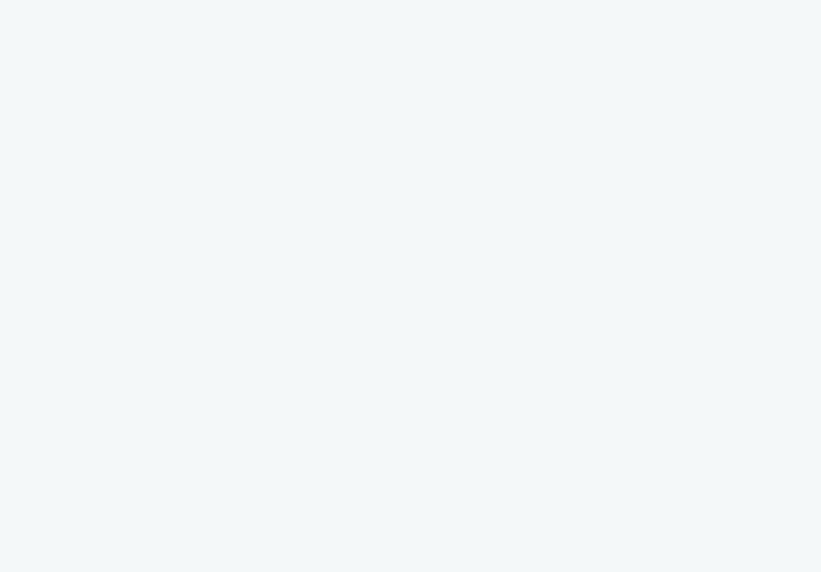
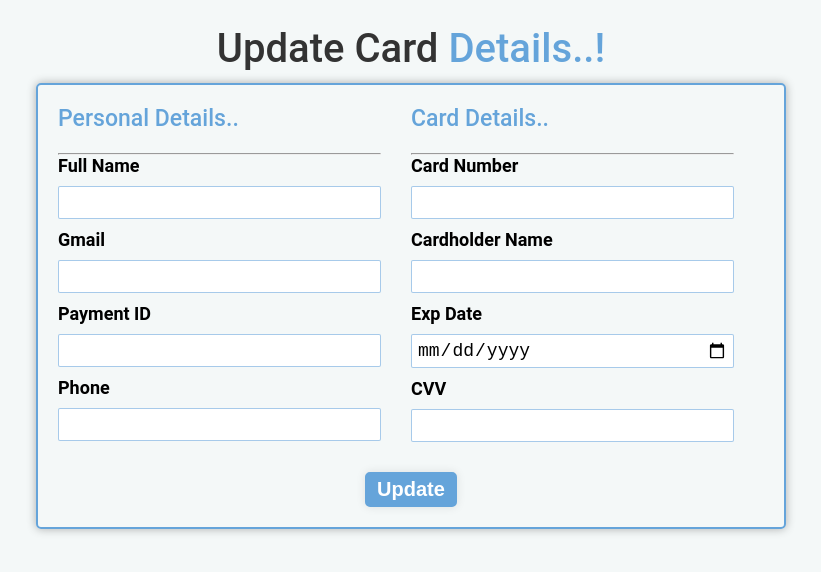
Before and after one commit to cynos28/Hotel-Reservation-system, a React (Create React App) app in the folder client/: page /card-details/update-payment/1 in a window 1280 px wide. Before the commit this address had no page. Shown: the top 572 px of the page, without its empty margins (229-1050 px from the left). Built offline with nearby package versions, Linux system fonts and the light colour scheme; no server answers.

Commit message:
update payment functionality

```diff
--- a/client/src/App.js
+++ b/client/src/App.js
@@ -38,6 +38,7 @@ import 'react-toastify/dist/ReactToastify.css';
 //Payments
 import AddPayment from './pages/Payments/AddPayment';
 import CardDetails from './pages/Payments/CardDetails';
+import UpdatePayment from './pages/Payments/UpdatePayment';
 
 axios.defaults.withCredentials = true;
 
@@ -96,6 +97,7 @@ function App() {
           {/* Payments page */}
           <Route path="/add-payment" element={<AddPayment />} />
           <Route path="/card-details" element={<CardDetails />} />
+          <Route path="/card-details/update-payment/:id" element={<UpdatePayment/>} />
 
 
 
--- a/client/src/pages/Payments/CardDetails/index.js
+++ b/client/src/pages/Payments/CardDetails/index.js
@@ -109,7 +109,7 @@ function CardDetail() {
                 <td className="tble_card_details_th">{payment.amount}</td>
                 <td className="tble_card_details_th">
                   <Link
-                    to={`/updatepayment/${payment._id}`}
+                    to={`/card-details/update-payment/${payment._id}`}
                     className="updtbtn"
                   >
                     Update
--- /dev/null
+++ b/client/src/pages/Payments/UpdatePayment/index.js
@@ -0,0 +1,179 @@
+import React, { useEffect, useState } from "react";
+import { useNavigate } from "react-router";
+import "../AddPayment/styles.css";
+import axios from "axios";
+import { useParams } from "react-router";
+import {BACKEND_URL} from "../../../constants";
+
+function UpdatePayment() {
+  const [inputs, setInputs] = useState({});
+  const history = useNavigate();
+  const _id = useParams().id;
+
+  useEffect(() => {
+    const fetchHandler = async () => {
+      await axios
+        .get(`${BACKEND_URL}/api/payment/${_id}`)
+        .then((res) => res.data)
+        .then((data) => setInputs(data.payment));
+    };
+    fetchHandler();
+  }, [_id]);
+
+  const sendRequest = async () => {
+    try {
+      await axios.put(`${BACKEND_URL}/api/payment/${_id}`, {
+        name: String(inputs.name),
+        gmail: String(inputs.gmail),
+        cardno: String(inputs.cardno),
+        cardname: String(inputs.cardname),
+        expdate: String(inputs.expdate),
+        cvv: String(inputs.cvv),
+        payid: String(inputs.payid),
+        type: String(inputs.type),
+        amount: String(inputs.amount),
+      });
+    } catch (error) {
+      // Handle error if needed
+      console.error("Error updating Payment details:", error);
+    }
+  };
+  const handleChange = (e) => {
+    setInputs((prevState) => ({
+      ...prevState,
+      [e.target.name]: e.target.value,
+    }));
+  };
+
+  const handleSubmit = async (e) => {
+    e.preventDefault();
+    console.log(inputs);
+    sendRequest().then(() => {
+      window.alert("Update successfully!");
+      history("/card-details");
+    });
+  };
+
+  return (
+    <div>
+      <div className="pay_now_box">
+        <h1 className="main_book_topic">
+          Update Card<span className="sub_book_topic"> Details..!</span>
+        </h1>
+        <form className="payment_form_pay" onSubmit={handleSubmit}>
+          <div className="payment_form_pay_box">
+            <div className="payment_form_pay_left">
+
+              <h4 className="card_topic">Personal Details..</h4>
+              <hr></hr>
+              <label className="payment_lable">Full Name</label>
+              <br />
+              <input
+                className="payment_input"
+                value={inputs.name}
+                onChange={handleChange}
+                required
+                type="text"
+                name="name"
+              />
+              <br />
+              <label className="payment_lable">Gmail</label>
+              <br />
+              <input
+                className="payment_input"
+                value={inputs.gmail}
+                onChange={handleChange}
+                required
+                type="email"
+                name="gmail"
+              />
+              <br />
+              <label className="payment_lable">Payment ID</label>
+              <br />
+              <input
+                className="payment_input"
+                value={inputs.payid}
+                onChange={handleChange}
+                readOnly
+                required
+                type="text"
+                name="payid"
+              />
+              <br />
+              <label className="payment_lable">Phone</label>
+              <br />
+              <input
+                className="payment_input"
+                value={inputs.phone}
+                onChange={handleChange}
+                required
+                type="tel"
+                name="phone"
+                pattern="[0-9]{10}"
+                maxLength={10}
+                title="Please enter a 10-digit phone number"
+              />
+              <br />
+            </div>
+            <div className="payment_form_pay_left">
+              <h4 className="card_topic">Card Details..</h4>
+              <hr></hr>
+              <label className="payment_lable">Card Number</label>
+              <br />
+              <input
+                className="payment_input"
+                value={inputs.cardno}
+                onChange={handleChange}
+                required
+                id="crdNo"
+                type="number"
+                name="cardno"
+                maxLength={18}
+              />
+              <br />
+              <label className="payment_lable">Cardholder Name</label>
+              <br />
+              <input
+                className="payment_input"
+                value={inputs.cardname}
+                onChange={handleChange}
+                required
+                type="text"
+                name="cardname"
+              />
+              <br />
+              <label className="payment_lable">Exp Date</label>
+              <br />
+              <input
+                className="payment_input"
+                value={inputs.expdate}
+                onChange={handleChange}
+                required
+                type="date"
+                name="expdate"
+              />
+              <br />
+              <label className="payment_lable">CVV</label>
+              <br />
+              <input
+                className="payment_input"
+                value={inputs.cvv}
+                onChange={handleChange}
+                required
+                type="text"
+                name="cvv"
+                maxLength={3}
+              />
+              <br />
+            </div>
+          </div>
+          <button className="pay_now_btn" type="submit">
+          Update
+          </button>
+        </form>
+      </div>
+    </div>
+  );
+}
+
+export default UpdatePayment;
```
